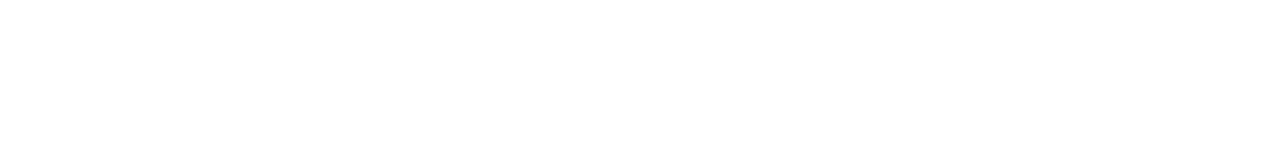
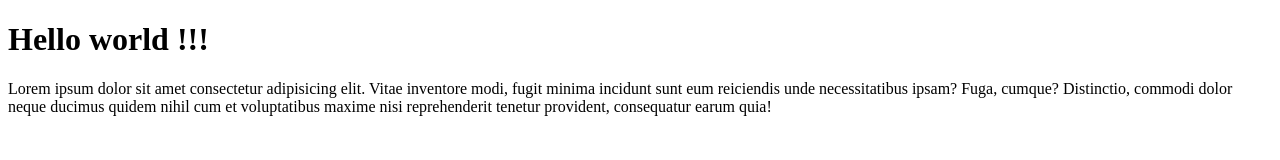
Before and after one commit to HersheyPlus/Git-testing, a plain HTML site: page index.html in a window 1280 px wide. Drawn offline with Linux system fonts and the light colour scheme.

Commit message:
Update index.html

```diff
--- a/index.html
+++ b/index.html
@@ -7,6 +7,7 @@
     <title>Document</title>
 </head>
 <body>
-
+    <h1> Hello world !!!</h1>
+    <p>Lorem ipsum dolor sit amet consectetur adipisicing elit. Vitae inventore modi, fugit minima incidunt sunt eum reiciendis unde necessitatibus ipsam? Fuga, cumque? Distinctio, commodi dolor neque ducimus quidem nihil cum et voluptatibus maxime nisi reprehenderit tenetur provident, consequatur earum quia!</p>
 </body>
 </html>
```
